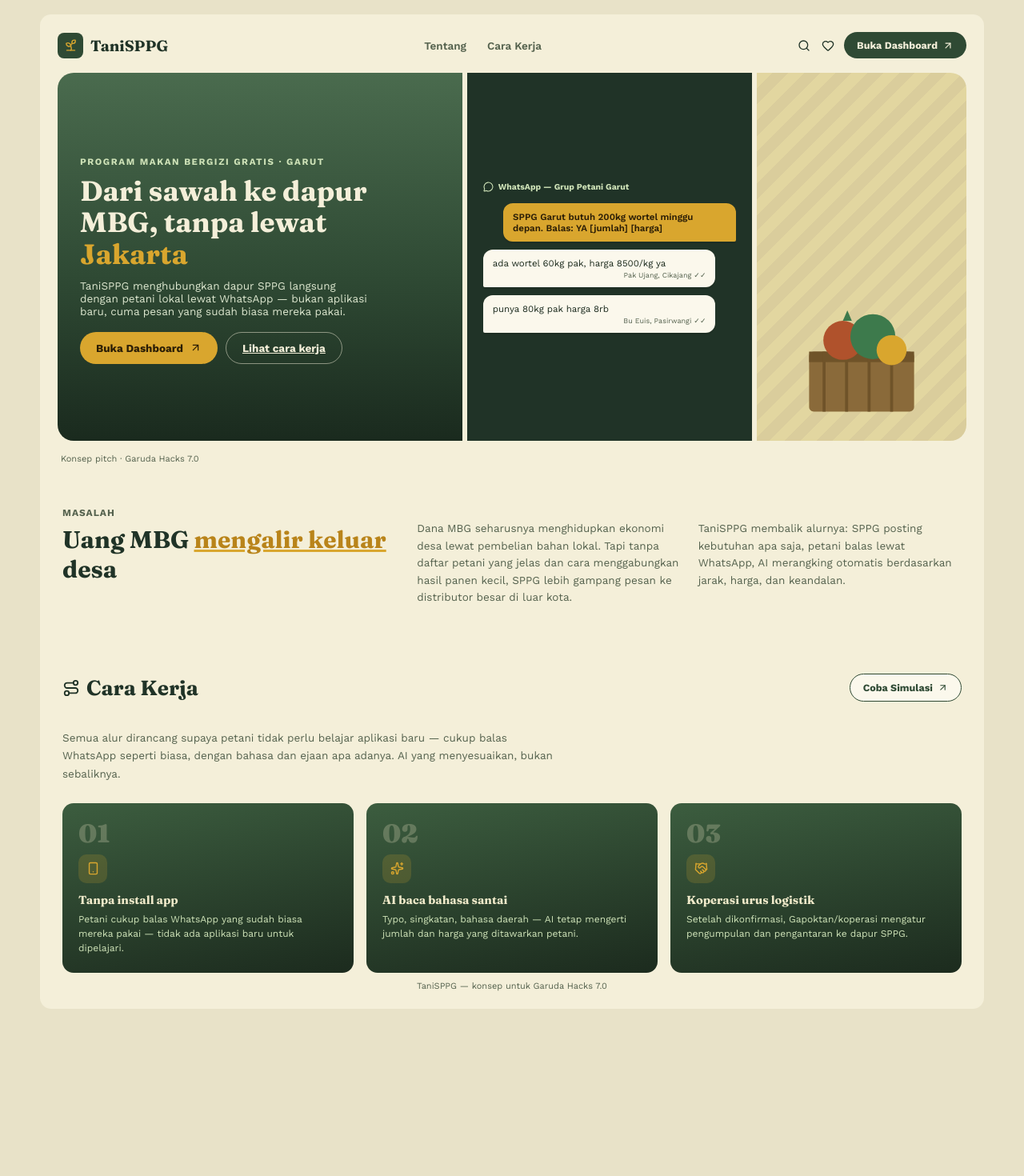
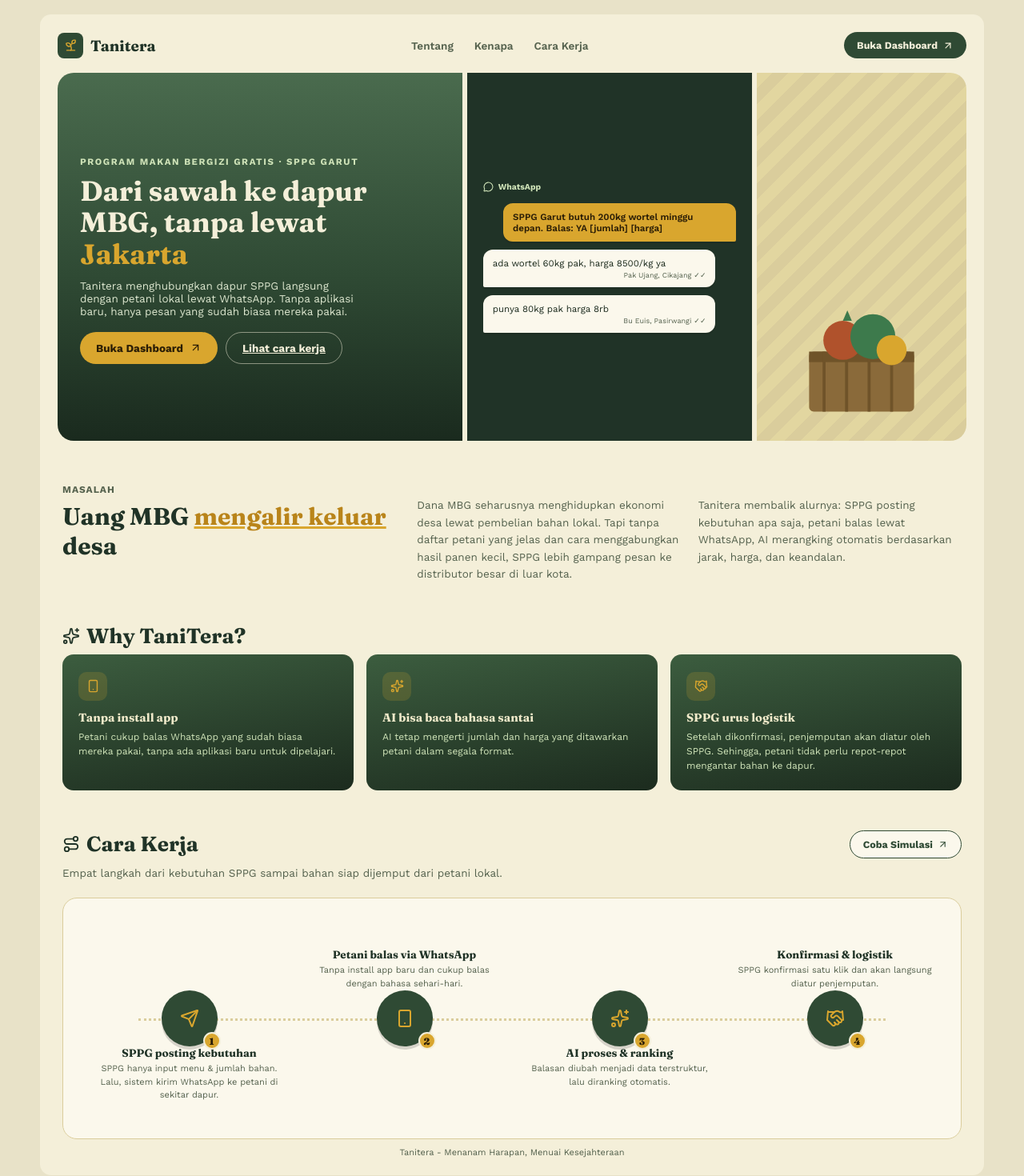
Before and after one commit to sakadhamma/Tanitera, a Next.js app: page / in a window 1280 px wide. Shown: the top 1470 px of the page at 80% size. Before the commit the page ends 1279 px from the top, so only its background shows below. Built offline with nearby package versions, Linux system fonts and the light colour scheme.

Commit message:
fix: the whole ui

```diff
--- a/components/farmers.jsx
+++ b/components/farmers.jsx
@@ -133,7 +133,7 @@ export default function Farmers() {
         <div className="farm-icon"><Sprout size={22} /></div>
         <div>
           <h1>Kelola Petani</h1>
-          <p>Daftarkan petani baru — data dari penyuluh/Gapoktan, diinput manual oleh SPPG</p>
+          <p>Daftarkan petani baru</p>
         </div>
       </div>
 
@@ -168,7 +168,7 @@ export default function Farmers() {
               <div><span className="field-label">Gapoktan (opsional)</span>
                 <input className="field-input" placeholder="Gapoktan Mekar Tani" value={form.gapoktan}
                   onChange={(e) => setForm((f) => ({ ...f, gapoktan: e.target.value }))} /></div>
-              <div><span className="field-label">Komoditas (opsional, pisahkan koma — kosong = terima semua blast)</span>
+              <div><span className="field-label">Komoditas (opsional, pisahkan koma; kosong = terima semua blast)</span>
                 <input className="field-input" placeholder="wortel, tomat" value={form.commodities}
                   onChange={(e) => setForm((f) => ({ ...f, commodities: e.target.value }))} /></div>
               {msg && <div className={"msg " + (msg.ok ? "ok" : "err")}>
@@ -189,7 +189,6 @@ export default function Farmers() {
 
           <div className="card">
             <h2><Users size={16} /> Petani terdaftar ({farmers.length})</h2>
-            <p className="sub">Reliabilitas mulai 0.70, naik/turun otomatis dari riwayat pengiriman</p>
             <div className="list-scroll">
               {farmers.map((f) => (
                 <div className={"farmer-row" + (editingId === f.id ? " editing" : "")} key={f.id}>
--- a/components/landing.jsx
+++ b/components/landing.jsx
@@ -2,15 +2,12 @@
 
 import { useRouter } from "next/navigation";
 import {
-  Sprout, Sparkles, ArrowUpRight, MessageCircle, Wheat, Search, Heart,
-  Smartphone, Route, Handshake,
+  Sprout, Sparkles, ArrowUpRight, MessageCircle, Smartphone, Route, Handshake, Send,
 } from "lucide-react";
-import { DEFAULT_INGREDIENTS } from "@/lib/sim";
 
 export default function Landing() {
   const router = useRouter();
   const goDash = () => router.push("/dashboard");
-  const ingredients = DEFAULT_INGREDIENTS;
 
   return (
     <div style={{ padding: "22px 22px 0" }}>
@@ -21,7 +18,6 @@ export default function Landing() {
         .nav-links { display:flex; gap:26px; font-size:13.5px; font-weight:600; color:var(--ink-soft); }
         .nav-links a { text-decoration:none; }
         .nav-links a:hover { color: var(--sawah-deep); }
-        .nav-icons { display:flex; align-items:center; gap:14px; color: var(--sawah-deep); }
         .nav-cta { background:var(--sawah); color:#F4EFD9; border:none; border-radius:999px; padding:9px 16px; font-weight:700; font-size:12.5px; display:flex; align-items:center; gap:6px; cursor:pointer; font-family:inherit; }
         @media (max-width:820px){ .nav-links{ display:none; } }
         .hero { display:grid; grid-template-columns: 1.35fr 0.95fr 0.7fr; gap:6px; border-radius:20px; overflow:hidden; min-height:460px; }
@@ -33,11 +29,6 @@ export default function Landing() {
         .hero-main h1 .accent { color: var(--gold); }
         .hero-main p { font-size:13.5px; color:#DCE6CE; max-width:360px; margin:0 0 18px; }
         .hero-ctas { display:flex; gap:10px; flex-wrap:wrap; }
-        .chip { background:rgba(244,239,217,.12); border:1px solid rgba(244,239,217,.25); border-radius:12px; padding:9px 13px; display:flex; align-items:center; gap:9px; }
-        .chip .big { font-family:var(--font-fraunces),serif; font-weight:800; font-size:19px; }
-        .chip .small { font-size:10px; color:#CFE3B8; line-height:1.2; }
-        .chip .avatars { display:flex; }
-        .chip .avatars span { width:20px; height:20px; border-radius:50%; border:1.5px solid #2f4a34; margin-left:-6px; display:inline-block; }
         .hero-chat { background: var(--sawah-deep); padding:20px; display:flex; flex-direction:column; justify-content:center; gap:10px; }
         .wa-bubble { background:#FBF8EC; border-radius:12px 12px 12px 2px; padding:10px 12px; font-size:11.5px; color:var(--ink); max-width:92%; box-shadow:0 3px 0 rgba(0,0,0,.08); }
         .wa-bubble.out { align-self:flex-end; background:var(--gold); border-radius:12px 12px 2px 12px; color:#2A1D06; font-weight:600; }
@@ -45,7 +36,6 @@ export default function Landing() {
         .wa-tag { display:flex; align-items:center; gap:6px; color:#CFE3B8; font-size:10.5px; font-weight:700; margin-bottom:4px; }
         .hero-crate { background: repeating-linear-gradient(135deg, #E2D6A0 0 14px, #DACD9C 14px 28px); padding:18px; display:flex; align-items:flex-end; justify-content:center; }
         @media (max-width:820px){ .hero-chat, .hero-crate { min-height:150px; } }
-        .hero-foot-strip { display:flex; justify-content:space-between; align-items:center; padding:16px 4px 0; font-size:11px; color:var(--ink-soft); flex-wrap:wrap; gap:10px;}
         .about { padding: 54px 6px 10px; display:grid; grid-template-columns: 0.85fr 1.4fr; gap:30px; }
         @media (max-width:820px){ .about{ grid-template-columns:1fr; } }
         .about-label { font-size:12px; font-weight:700; color:var(--ink-soft); text-transform:uppercase; letter-spacing:.08em; }
@@ -53,30 +43,38 @@ export default function Landing() {
         .about h2 u { color: var(--gold-deep); text-decoration-color: var(--gold); }
         .about-copy { display:flex; gap:22px; font-size:13.5px; color:var(--ink-soft); line-height:1.6; margin-top:16px; }
         .about-copy p { margin:0; flex:1; }
-        .services { padding: 54px 6px 10px; }
-        .services-head { display:flex; justify-content:space-between; align-items:center; }
-        .services-head h2 { font-size:26px; font-weight:700; color:var(--sawah-deep); display:flex; align-items:center; gap:8px; }
-        .btn-pill-outline { background:var(--card); border:1.5px solid var(--sawah); color:var(--sawah); border-radius:999px; padding:9px 16px; font-weight:700; font-size:12.5px; display:flex; align-items:center; gap:6px; cursor:pointer; font-family:inherit; }
-        .services-head { flex-wrap:wrap; gap:14px; }
-        .services-lead { max-width:620px; margin-top:14px; font-size:13.5px; color:var(--ink-soft); line-height:1.65; }
-        .flow-grid { margin-top:26px; display:grid; grid-template-columns:repeat(3,1fr); gap:16px; }
+        .flow-grid { margin-top:7px; display:grid; grid-template-columns:repeat(3,1fr); gap:16px; }
         @media (max-width:820px){ .flow-grid{ grid-template-columns:1fr; } }
         .flow-card { background: linear-gradient(170deg,#3c5d3f,#1c2b1e); border-radius:14px; padding:22px 20px; color:#EFE9C9; }
-        .flow-card .step-num { font-family:var(--font-fraunces),serif; font-size:32px; font-weight:800; color:rgba(239,233,201,.25); line-height:1; }
-        .flow-card .step-icon { width:36px; height:36px; border-radius:10px; background:rgba(217,166,46,.18); color:var(--gold); display:flex; align-items:center; justify-content:center; margin:10px 0 12px; }
+        .flow-card .step-icon { width:36px; height:36px; border-radius:10px; background:rgba(217,166,46,.18); color:var(--gold); display:flex; align-items:center; justify-content:center; margin:0 0 12px; }
         .flow-card h3 { font-size:14.5px; font-weight:700; margin:0 0 6px; }
         .flow-card p { font-size:12px; color:#CFE3B8; margin:0; line-height:1.5; }
+        .services { padding: 40px 6px 10px; }
+        .services-head { display:flex; justify-content:space-between; align-items:center; flex-wrap:wrap; gap:7px; }
+        .services-head h2 { font-size:26px; font-weight:700; color:var(--sawah-deep); display:flex; align-items:center; gap:8px; margin:0; }
+        .btn-pill-outline { background:var(--card); border:1.5px solid var(--sawah); color:var(--sawah); border-radius:999px; padding:9px 16px; font-weight:700; font-size:12.5px; display:flex; align-items:center; gap:6px; cursor:pointer; font-family:inherit; }
+        .services-lead { max-width:none; margin-top:7px; font-size:13.5px; color:var(--ink-soft); line-height:1.65; }
+        .cara-frame { background:var(--card); border:1px solid var(--line); border-radius:18px; padding:15px 30px 15px; margin-top:20px; }
+        .cara-track { display:grid; grid-template-columns:repeat(4,1fr); grid-template-rows:100px auto 100px; column-gap:14px; position:relative; margin-top:0; }        .cara-track::before { content:""; position:absolute; top:100px; left:6%; right:6%; border-top:3px dotted var(--line); transform:translateY(35px); z-index:0; }
+        .cara-cell-top, .cara-cell-bottom { display:flex; flex-direction:column; justify-content:flex-end; text-align:center; padding:0 6px; }
+        .cara-cell-bottom { justify-content:flex-start; }
+        .cara-cell-top h3, .cara-cell-bottom h3 { font-size:13.5px; font-weight:700; color:var(--sawah-deep); margin:0 0 4px; }
+        .cara-cell-top p, .cara-cell-bottom p { font-size:11px; color:var(--ink-soft); line-height:1.5; margin:0; }
+        .cara-circle-cell { display:flex; align-items:center; justify-content:center; position:relative; z-index:1; }
+        .cara-circle { width:70px; height:70px; border-radius:50%; background:var(--sawah); color:var(--gold); display:flex; align-items:center; justify-content:center; box-shadow:0 4px 0 rgba(0,0,0,.15); position:relative; }
+        .cara-badge { position:absolute; bottom:-4px; right:-4px; background:var(--gold); color:#2A1D06; font-family:var(--font-fraunces),serif; font-weight:800; font-size:12px; width:22px; height:22px; border-radius:50%; display:flex; align-items:center; justify-content:center; border:2px solid #F4EFD9; }
+        @media (max-width:820px){ .cara-track{ grid-template-columns:1fr; grid-template-rows:none; row-gap:22px; } .cara-track::before{ display:none; } .cara-cell-top, .cara-cell-bottom{ justify-content:center; } }
         .land-footer { text-align:center; font-size:11px; color:var(--ink-soft); padding-bottom:22px; }
       `}</style>
 
       <div className="nav">
-        <div className="nav-logo"><div className="box"><Sprout size={17} /></div>TaniSPPG</div>
+        <div className="nav-logo"><div className="box"><Sprout size={17} /></div>Tanitera</div>
         <div className="nav-links">
           <a href="#tentang">Tentang</a>
+          <a href="#kenapa">Kenapa</a>
           <a href="#cara-kerja">Cara Kerja</a>
         </div>
         <div style={{ display: "flex", gap: 12, alignItems: "center" }}>
-          <div className="nav-icons"><Search size={16} /><Heart size={16} /></div>
           <button className="nav-cta" onClick={goDash}>Buka Dashboard <ArrowUpRight size={14} /></button>
         </div>
       </div>
@@ -84,9 +82,9 @@ export default function Landing() {
       <div className="hero">
         <div className="hero-panel hero-main">
           <div>
-            <div className="eyebrow">Program Makan Bergizi Gratis · Garut</div>
+            <div className="eyebrow">Program Makan Bergizi Gratis · SPPG Garut</div>
             <h1>Dari sawah ke dapur MBG, tanpa lewat <span className="accent">Jakarta</span></h1>
-            <p>TaniSPPG menghubungkan dapur SPPG langsung dengan petani lokal lewat WhatsApp — bukan aplikasi baru, cuma pesan yang sudah biasa mereka pakai.</p>
+            <p>Tanitera menghubungkan dapur SPPG langsung dengan petani lokal lewat WhatsApp. Tanpa aplikasi baru, hanya pesan yang sudah biasa mereka pakai.</p>
             <div className="hero-ctas">
               <button className="btn btn-primary" onClick={goDash}>Buka Dashboard <ArrowUpRight size={15} /></button>
               <a href="#cara-kerja" className="btn btn-outline">Lihat cara kerja</a>
@@ -95,7 +93,7 @@ export default function Landing() {
         </div>
 
         <div className="hero-panel hero-chat">
-          <div className="wa-tag"><MessageCircle size={13} /> WhatsApp — Grup Petani Garut</div>
+          <div className="wa-tag"><MessageCircle size={13} /> WhatsApp</div>
           <div className="wa-bubble out">SPPG Garut butuh 200kg wortel minggu depan. Balas: YA [jumlah] [harga]</div>
           <div className="wa-bubble">ada wortel 60kg pak, harga 8500/kg ya<div className="wa-meta">Pak Ujang, Cikajang ✓✓</div></div>
           <div className="wa-bubble">punya 80kg pak harga 8rb<div className="wa-meta">Bu Euis, Pasirwangi ✓✓</div></div>
@@ -114,10 +112,6 @@ export default function Landing() {
         </div>
       </div>
 
-      <div className="hero-foot-strip">
-        <span>Konsep pitch · Garuda Hacks 7.0</span>
-      </div>
-
       <div className="about" id="tentang">
         <div>
           <div className="about-label">Masalah</div>
@@ -126,7 +120,30 @@ export default function Landing() {
         <div>
           <div className="about-copy">
             <p>Dana MBG seharusnya menghidupkan ekonomi desa lewat pembelian bahan lokal. Tapi tanpa daftar petani yang jelas dan cara menggabungkan hasil panen kecil, SPPG lebih gampang pesan ke distributor besar di luar kota.</p>
-            <p>TaniSPPG membalik alurnya: SPPG posting kebutuhan apa saja, petani balas lewat WhatsApp, AI merangking otomatis berdasarkan jarak, harga, dan keandalan.</p>
+            <p>Tanitera membalik alurnya: SPPG posting kebutuhan apa saja, petani balas lewat WhatsApp, AI merangking otomatis berdasarkan jarak, harga, dan keandalan.</p>
+          </div>
+        </div>
+      </div>
+
+      <div className="services" id="kenapa">
+        <div className="services-head">
+          <h2><Sparkles size={22} /> Why TaniTera?</h2>
+        </div>
+        <div className="flow-grid">
+          <div className="flow-card">
+            <div className="step-icon"><Smartphone size={17} /></div>
+            <h3>Tanpa install app</h3>
+            <p>Petani cukup balas WhatsApp yang sudah biasa mereka pakai, tanpa ada aplikasi baru untuk dipelajari.</p>
+          </div>
+          <div className="flow-card">
+            <div className="step-icon"><Sparkles size={17} /></div>
+            <h3>AI bisa baca bahasa santai</h3>
+            <p>AI tetap mengerti jumlah dan harga yang ditawarkan petani dalam segala format.</p>
+          </div>
+          <div className="flow-card">
+            <div className="step-icon"><Handshake size={17} /></div>
+            <h3>SPPG urus logistik</h3>
+            <p>Setelah dikonfirmasi, penjemputan akan diatur oleh SPPG. Sehingga, petani tidak perlu repot-repot mengantar bahan ke dapur.</p>
           </div>
         </div>
       </div>
@@ -136,30 +153,28 @@ export default function Landing() {
           <h2><Route size={22} /> Cara Kerja</h2>
           <button className="btn-pill-outline" onClick={goDash}>Coba Simulasi <ArrowUpRight size={13} /></button>
         </div>
-        <p className="services-lead">Semua alur dirancang supaya petani tidak perlu belajar aplikasi baru — cukup balas WhatsApp seperti biasa, dengan bahasa dan ejaan apa adanya. AI yang menyesuaikan, bukan sebaliknya.</p>
-        <div className="flow-grid">
-          <div className="flow-card">
-            <div className="step-num">01</div>
-            <div className="step-icon"><Smartphone size={17} /></div>
-            <h3>Tanpa install app</h3>
-            <p>Petani cukup balas WhatsApp yang sudah biasa mereka pakai — tidak ada aplikasi baru untuk dipelajari.</p>
-          </div>
-          <div className="flow-card">
-            <div className="step-num">02</div>
-            <div className="step-icon"><Sparkles size={17} /></div>
-            <h3>AI baca bahasa santai</h3>
-            <p>Typo, singkatan, bahasa daerah — AI tetap mengerti jumlah dan harga yang ditawarkan petani.</p>
-          </div>
-          <div className="flow-card">
-            <div className="step-num">03</div>
-            <div className="step-icon"><Handshake size={17} /></div>
-            <h3>Koperasi urus logistik</h3>
-            <p>Setelah dikonfirmasi, Gapoktan/koperasi mengatur pengumpulan dan pengantaran ke dapur SPPG.</p>
+        <p className="services-lead">Empat langkah dari kebutuhan SPPG sampai bahan siap dijemput dari petani lokal.</p>
+        <div className="cara-frame">
+          <div className="cara-track">
+            <div className="cara-cell-top" />
+            <div className="cara-cell-top"><h3>Petani balas via WhatsApp</h3><p>Tanpa install app baru dan cukup balas dengan bahasa sehari-hari.</p></div>
+            <div className="cara-cell-top" />
+            <div className="cara-cell-top"><h3>Konfirmasi & logistik</h3><p>SPPG konfirmasi satu klik dan akan langsung diatur penjemputan.</p></div>
+
+            <div className="cara-circle-cell"><div className="cara-circle"><Send size={24} /><span className="cara-badge">1</span></div></div>
+            <div className="cara-circle-cell"><div className="cara-circle"><Smartphone size={24} /><span className="cara-badge">2</span></div></div>
+            <div className="cara-circle-cell"><div className="cara-circle"><Sparkles size={24} /><span className="cara-badge">3</span></div></div>
+            <div className="cara-circle-cell"><div className="cara-circle"><Handshake size={24} /><span className="cara-badge">4</span></div></div>
+
+            <div className="cara-cell-bottom"><h3>SPPG posting kebutuhan</h3><p>SPPG hanya input menu & jumlah bahan. Lalu, sistem kirim WhatsApp ke petani di sekitar dapur.</p></div>
+            <div className="cara-cell-bottom" />
+            <div className="cara-cell-bottom"><h3>AI proses & ranking</h3><p>Balasan diubah menjadi data terstruktur, lalu diranking otomatis.</p></div>
+            <div className="cara-cell-bottom" />
           </div>
         </div>
       </div>
 
-      <div className="land-footer">TaniSPPG — konsep untuk Garuda Hacks 7.0</div>
+      <div className="land-footer">Tanitera - Menanam Harapan, Menuai Kesejahteraan</div>
     </div>
   );
 }
--- a/components/overview.jsx
+++ b/components/overview.jsx
@@ -163,7 +163,7 @@ export default function Overview() {
 
           <div className="card">
             <h2><Users size={16} /> Item terkonfirmasi per komoditas</h2>
-            <p className="sub">Dihitung dari permintaan terbaru tiap komoditas (bukan riwayat lama)</p>
+            <p className="sub">Dihitung dari permintaan terbaru tiap komoditas</p>
             {overview.map((o) => {
               const pct = o.targetQty > 0 ? Math.min(100, Math.round((o.confirmedQty / o.targetQty) * 100)) : 100;
               const met = o.confirmedQty >= o.targetQty;
```
Also changed, not shown: components/dashboard.jsx (+5 -12 lines).
